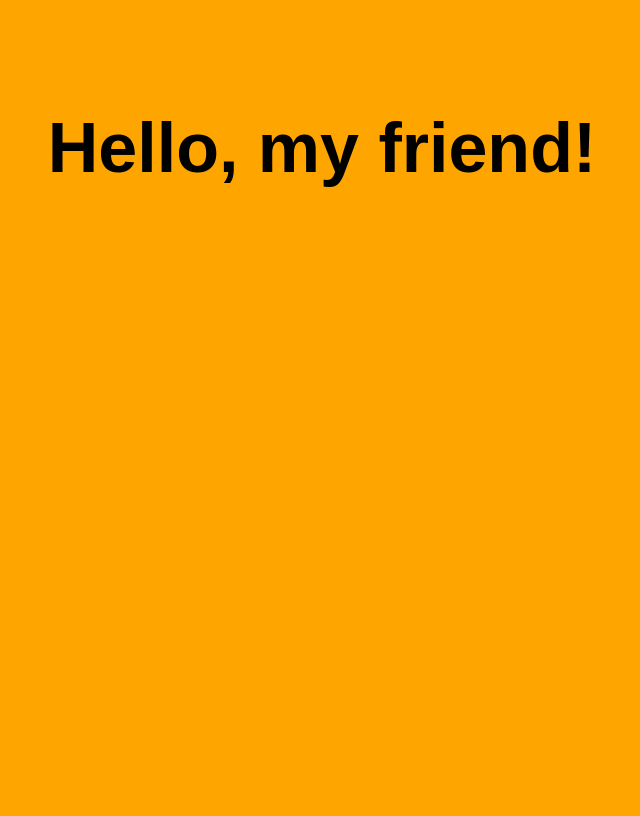
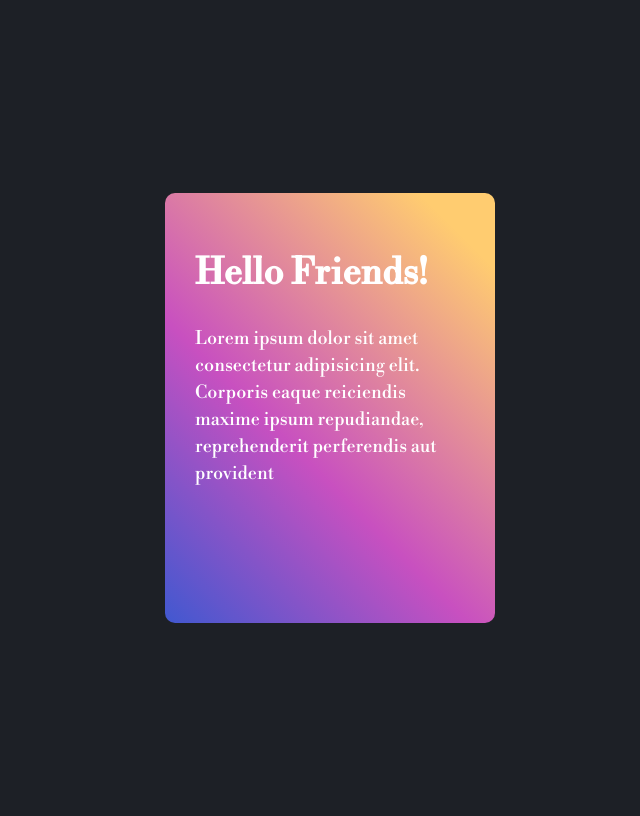
Before and after one commit to tommyqamaz/python-project-52, a Django app: page / in a window 1280 px wide. Shown: the whole page, without its empty margins (318-958 px from the left). Before the commit the page ends 187 px from the top, so only its background shows below. Run offline with Django 4.2, Linux system fonts and the light colour scheme.

Commit message:
pretty hello

```diff
--- a/task_manager/static/css/index.css
+++ b/task_manager/static/css/index.css
@@ -1,10 +1,30 @@
-h1 {
+@import url('https://fonts.googleapis.com/css2?family=Libre+Bodoni&display=swap');
+
+/* h1 {
     font-family: Arial, Helvetica, sans-serif;
     font-size: 70px;
     text-align: center;
+} */
+
+
+body {
+    width: 100vw;
+    height: 100vh;
+    display: flex;
+    align-items: center;
+    justify-content: center;
+    padding: 0;
+    font: 18px/1.5 "Libre Bodoni", serif;
+    background-color: #1d2026;
 }
 
-body {
-    background-color: orange;
-    padding: 100px 0;
+.card {
+    width: 330px;
+    height: 430px;
+    padding: 30px;
+    box-sizing: border-box;
+    border-radius: 10px;
+
+    color: #fff;
+    background: linear-gradient(45deg, #4158d0 0%, #c850c0 40%, #ffcc70 90%);
 }
--- a/task_manager/templates/index.html
+++ b/task_manager/templates/index.html
@@ -9,8 +9,12 @@
     <title>Task manager</title>
 </head>
 
-<body>
-    <h1>Hello, my friend!</h1>
-</body>
+<main class="background">
+    <div class="card">
+        <h1>Hello Friends!</h1>
+        <p>Lorem ipsum dolor sit amet consectetur adipisicing elit. Corporis eaque reiciendis maxime ipsum repudiandae,
+            reprehenderit perferendis aut provident</p>
+    </div>
+</main>
 
 </html>
```
